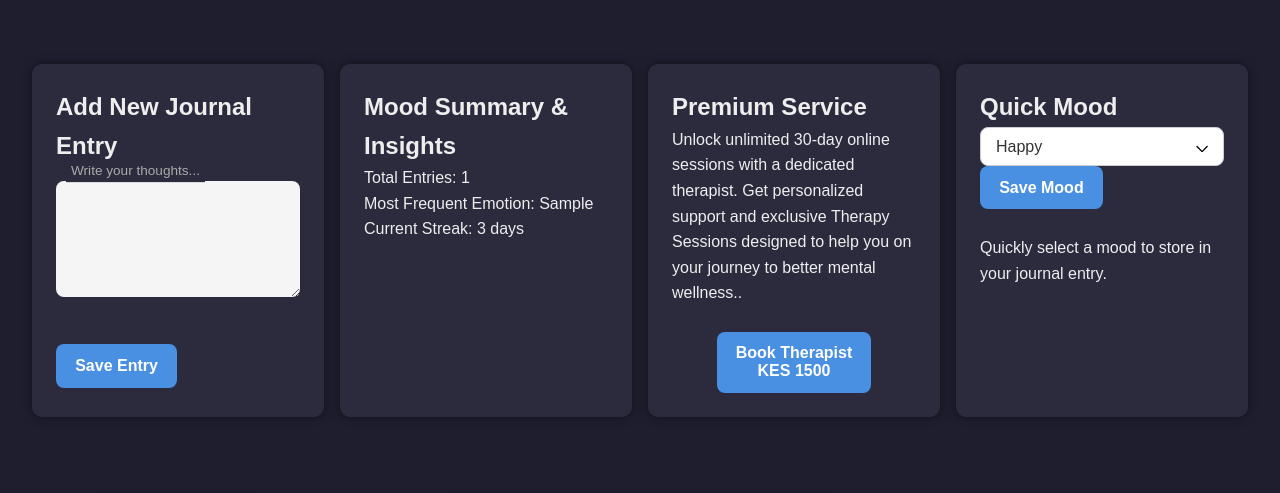
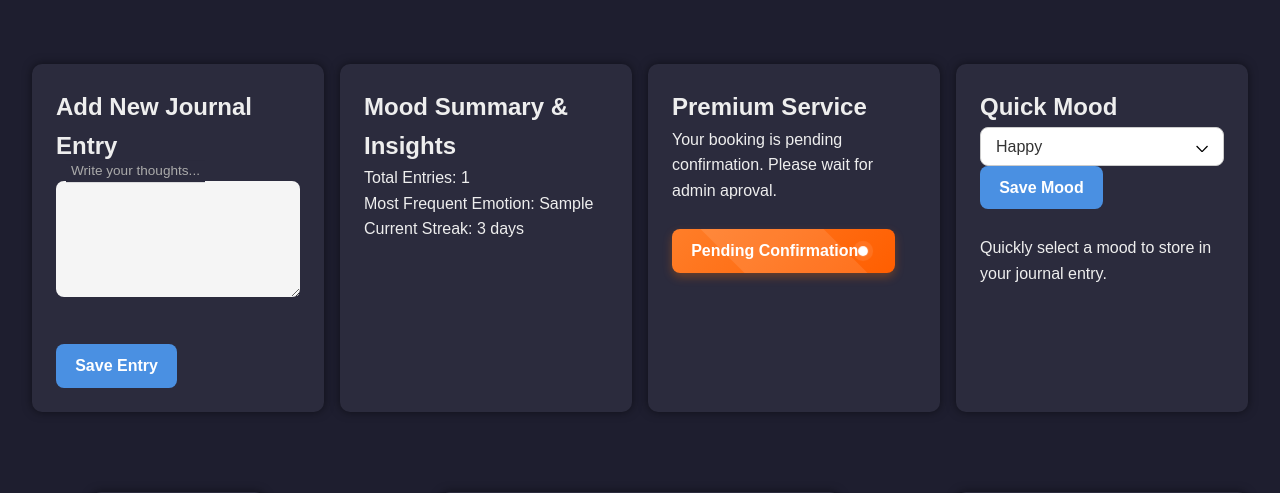
Before and after one commit to Okumushelton/mood-journal, a Flask app: template backend/templates/dashboard.html in a window 1280 px wide. Shown: the part 71-564 px from the top of the page. Run offline with Flask 3, Linux system fonts and the light colour scheme; tables that the repository leaves empty hold one stand-in row (values such as "Sample post"); the template is opened without the code that fills it: values that come from a table or form of the project are taken from there, most other values are stand-ins (such as "Sample title", 1, 10 or a date in 2020).

Commit message:
Pending Booking

```diff
--- a/backend/app.py
+++ b/backend/app.py
@@ -42,13 +42,13 @@ if not _intasend_from_config:
     try:
         from intasend import APIService
         if not INTASEND_SECRET_KEY:
-            print("INTASEND_SECRET_KEY missing in env; IntaSend features will be disabled.")
+            print("⚠️ INTASEND_SECRET_KEY missing in env; IntaSend features will be disabled.")
             service = None
         else:
             service = APIService(token=INTASEND_SECRET_KEY, test=INTASEND_TEST_MODE)
-            print("IntaSend initialized from .env")
+            print("✅ IntaSend initialized from .env")
     except Exception as e:
-        print("Could not initialize IntaSend:", e)
+        print("⚠️ Could not initialize IntaSend:", e)
         service = None
 
 # --- Flask setup ---
@@ -61,18 +61,6 @@ app.config["UPLOAD_FOLDER"] = UPLOAD_FOLDER
 os.makedirs(app.config["UPLOAD_FOLDER"], exist_ok=True)
 
 db = SQLAlchemy(app)
-
-# --- Global Mood map ---
-# Moved to global scope so both dashboard() and quick_mood() can access it.
-mood_map = {
-    'joy': 1.0, 'amusement': 0.8, 'excitement': 0.7, 'love': 0.9, 'relief': 0.6,
-    'satisfaction': 0.6, 'adoration': 0.9, 'calmness': 0.5, 'realization': 0.2,
-    'surprise (positive)': 0.5, 'confusion': -0.2, 'annoyance': -0.5,
-    'anger': -0.8, 'disgust': -0.9, 'sadness': -1.0, 'grief': -1.0,
-    'disappointment': -0.7, 'fear': -0.8, 'anxiety': -0.7,
-    'awkwardness': -0.5, 'boredom': -0.3, 'craving': -0.2,
-    'surprise (negative)': -0.5, 'neutral': 0.0
-}
 
 
 # --- Models ---
@@ -174,6 +162,12 @@ def dashboard():
 
     user = User.query.get(session["user_id"])
 
+    # Check if user has any pending bookings
+    has_pending_booking = Booking.query.filter_by(
+        user_id=user.id,
+        status="pending"
+    ).first() is not None
+
     if request.method == "POST":
         content = request.form.get("content")
         if content:
@@ -197,6 +191,17 @@ def dashboard():
             e.sentiment = [s for s in loaded if isinstance(s, dict) and 'label' in s and 'score' in s]
         except (json.JSONDecodeError, TypeError):
             e.sentiment = []
+
+    # Mood map
+    mood_map = {
+        'joy': 1.0, 'amusement': 0.8, 'excitement': 0.7, 'love': 0.9, 'relief': 0.6,
+        'satisfaction': 0.6, 'adoration': 0.9, 'calmness': 0.5, 'realization': 0.2,
+        'surprise (positive)': 0.5, 'confusion': -0.2, 'annoyance': -0.5,
+        'anger': -0.8, 'disgust': -0.9, 'sadness': -1.0, 'grief': -1.0,
+        'disappointment': -0.7, 'fear': -0.8, 'anxiety': -0.7,
+        'awkwardness': -0.5, 'boredom': -0.3, 'craving': -0.2,
+        'surprise (negative)': -0.5, 'neutral': 0.0
+    }
 
     for entry in entries:
         if entry.sentiment:
@@ -230,7 +235,8 @@ def dashboard():
         entries=entries,
         most_common_emotion=most_common_emotion,
         current_user=user,
-        INTASEND_PUBLISHABLE_KEY=INTASEND_PUBLISHABLE_KEY or ""
+        INTASEND_PUBLISHABLE_KEY=INTASEND_PUBLISHABLE_KEY or "",
+        has_pending_booking=has_pending_booking  # Add this line
     )
 
 
@@ -242,19 +248,25 @@ def profile():
     import time
     ts = int(time.time())
 
-    # Get the path to the default image
-    default_pic_url = url_for('static', filename='uploads/default.png')
-
     if request.method == "POST":
         username = request.form.get("username")
         password = request.form.get("password")
-        # ... (rest of your POST logic remains the same) ...
+        if username:
+            user.username = username
+        if password:
+            user.password_hash = generate_password_hash(password)
+        if 'profile_pic' in request.files:
+            pic = request.files['profile_pic']
+            if pic.filename != '':
+                filename = secure_filename(pic.filename)
+                filename = f"user_{user.id}_{filename}"
+                upload_path = os.path.join(app.config["UPLOAD_FOLDER"], filename)
+                os.makedirs(app.config["UPLOAD_FOLDER"], exist_ok=True)
+                pic.save(upload_path)
+                user.profile_pic = filename
         db.session.commit()
-        # Pass the default image path to the template
-        return render_template("profile.html", user=user, message="Profile updated successfully!", ts=ts, profile_pic_url=default_pic_url)
-
-    # Pass the default image path to the template for GET requests
-    return render_template("profile.html", user=user, ts=ts, profile_pic_url=default_pic_url)
+        return render_template("profile.html", user=user, message="Profile updated successfully!", ts=ts)
+    return render_template("profile.html", user=user)
 
 
 @app.route("/logout")
@@ -272,64 +284,92 @@ def quick_mood():
     mood_label = data.get("mood")
     if not mood_label:
         return jsonify({"error": "No mood selected"}), 400
-
-    # Corrected line: Normalize the mood label
-    mood_label = mood_label.strip().lower()
-
-    # Get the score from the global mood_map, defaulting to 0.0 if not found
-    mood_score = mood_map.get(mood_label, 0.0)
-    sentiment_result = [{"label": mood_label, "score": mood_score}]
-
+    sentiment_result = [{"label": mood_label, "score": 1.0}]
     entry = JournalEntry(user_id=user.id, content=f"Quick mood: {mood_label}", sentiment=json.dumps(sentiment_result))
     db.session.add(entry)
     db.session.commit()
     return jsonify({"message": "Mood recorded!"})
 
+
+# ... (all your imports and setup)
+
 @app.route("/book", methods=["POST"])
 def book():
-    # ... (your existing logic to get data and call STK push)
     if "user_id" not in session:
-        return jsonify({"success": False, "message": "User not logged in"}), 401
+        return jsonify({"message": "Not logged in"}), 401
+
+    data = request.get_json() or {}
+    phone = data.get("phone")
+    if not phone:
+        return jsonify({"message": "Missing phone number"}), 400
+
+    user = User.query.get(session["user_id"])
+
+    # Generate a unique invoice ID for this booking
+    invoice_id = f"INV_{user.id}_{int(datetime.now().timestamp())}"
+
+    # Create the booking immediately with pending status
+    booking = Booking(user_id=user.id, phone=phone, invoice_id=invoice_id, status="pending")
+    db.session.add(booking)
+    db.session.commit()
+
+    # Try to initiate STK push if service is available
+    if service:
+        try:
+            # Make STK push request
+            resp = service.collect.mpesa_stk_push(
+                phone_number=phone,
+                email=user.email or "customer@example.com",
+                amount=1,
+                narrative="Therapy Booking"
+            )
+
+            print("IntaSend response:", resp)
+
+            # If we get a response with a different invoice ID, update our booking
+            if isinstance(resp, dict):
+                intasend_invoice = (resp.get("invoice") or
+                                   resp.get("id") or
+                                   resp.get("invoice_id") or
+                                   resp.get("data", {}).get("invoice") or
+                                   resp.get("data", {}).get("id"))
+
+                if intasend_invoice and intasend_invoice != invoice_id:
+                    booking.invoice_id = intasend_invoice
+                    db.session.commit()
+
+        except Exception as e:
+            print("STK push failed but booking created:", str(e))
+            # Don't return error - we've already created the booking
+
+    return jsonify({
+        "message": "Enter PIN on your Phone",
+        "invoice": invoice_id
+    })
+
+@app.route("/debug-intasend", methods=["POST"])
+def debug_intasend():
+    """Temporary debug endpoint to see IntaSend response format"""
+    if not service:
+        return jsonify({"error": "Service not configured"}), 500
+
+    data = request.get_json() or {}
+    phone = data.get("phone", "+254712345678")  # Test phone number
 
     try:
-        data = request.json
-        phone_number = data.get("phone")
-
-        # Assume this function gets the STK push response
-        # It should be a dictionary
-        response_data = initiate_stk_push(phone_number)
-
-        # We need to serialize the response dictionary into a JSON string
-        # This is the key fix for the database error
-        invoice_json = json.dumps(response_data)
-
-        # Assuming your Booking model has fields for user_id, phone, etc.
-        # This is where we insert the JSON string instead of the dictionary
-        new_booking = Booking(
-            user_id=session["user_id"],
-            phone=phone_number,
-            invoice_id=invoice_json, # <--- The key fix is here
-            status="PENDING"
+        resp = service.collect.mpesa_stk_push(
+            phone_number=phone,
+            email="test@example.com",
+            amount=1,
+            narrative="Test Debug"
         )
-        db.session.add(new_booking)
-        db.session.commit()
-
-        # This is what will be sent to the front end
         return jsonify({
-            "success": True,
-            "message": "STK push sent. Check your phone.",
-            "invoice": response_data.get("invoice id", "n/a")
-        }), 200
-
+            "response_type": type(resp).__name__,
+            "response": resp,
+            "keys": list(resp.keys()) if isinstance(resp, dict) else "Not a dict"
+        })
     except Exception as e:
-        # Instead of showing the detailed error, we'll log it and
-        # return a generic, user-friendly message.
-        print(f"Booking Error: {e}") # Log the error for debugging
-        return jsonify({
-            "success": False,
-            "message": "Booking failed. Please try again or contact support."
-        }), 500
-
+        return jsonify({"error": str(e), "type": type(e).__name__})
 
 @app.route("/intasend/callback", methods=["POST"])
 def intasend_callback():
@@ -397,6 +437,5 @@ with app.app_context():
     if updated:
         db.session.commit()
 
-
 if __name__ == "__main__":
     app.run(debug=True)
--- a/backend/templates/dashboard.html
+++ b/backend/templates/dashboard.html
@@ -195,6 +195,55 @@
       #quickMood option:hover {
         background-color: #e2e6ea;
       }
+
+      .btn[disabled] {
+    background: linear-gradient(135deg, #ff7e29, #ff5e00);
+    color: white;
+    border: none;
+    box-shadow: 0 4px 10px rgba(255, 111, 0, 0.3);
+    cursor: not-allowed;
+    opacity: 1;
+    position: relative;
+    overflow: hidden;
+}
+
+.btn[disabled]:before {
+    content: '';
+    position: absolute;
+    top: -50%;
+    left: -50%;
+    width: 200%;
+    height: 200%;
+    background: rgba(255, 255, 255, 0.1);
+    transform: rotate(45deg);
+    transition: all 0.5s ease;
+}
+
+.btn[disabled]:after {
+    content: '';
+    display: inline-block;
+    width: 10px;
+    height: 10px;
+    border-radius: 50%;
+    background-color: #fff;
+    margin-right: 8px;
+    animation: pulse 1.5s infinite;
+}
+
+@keyframes pulse {
+    0% {
+        transform: scale(0.95);
+        box-shadow: 0 0 0 0 rgba(255, 255, 255, 0.7);
+    }
+    70% {
+        transform: scale(1);
+        box-shadow: 0 0 0 6px rgba(255, 255, 255, 0);
+    }
+    100% {
+        transform: scale(0.95);
+        box-shadow: 0 0 0 0 rgba(255, 255, 255, 0);
+    }
+}
     </style>
   </head>
   <body>
@@ -269,6 +318,9 @@
           <button class="btn" disabled>Booked</button>
           <br /><br />
           <a href="tel:+254700000000" class="btn">Call Therapist</a>
+          {% elif has_pending_booking %}
+          <p>Your booking is pending confirmation. Please wait for admin aproval.</p><br>
+          <button class="btn" disabled>Pending Confirmation</button>
           {% else %}
           <p>
             Unlock unlimited 30-day online sessions with a dedicated therapist.
@@ -406,15 +458,15 @@
           });
           const data = await res.json();
           if (!res.ok) {
-            // Updated to be more user-friendly
             alert(data.message || 'Booking failed. Please try again.');
           } else {
             alert(data.message || 'STK push sent — check your phone.');
             popup.style.display = 'none';
+            // Refresh the page to show "Pending Confirmation"
+            window.location.reload();
           }
         } catch (err) {
           console.error(err);
-          // Generic message on network/unexpected failure
           alert('Booking failed. Please try again.');
         }
       };
```
